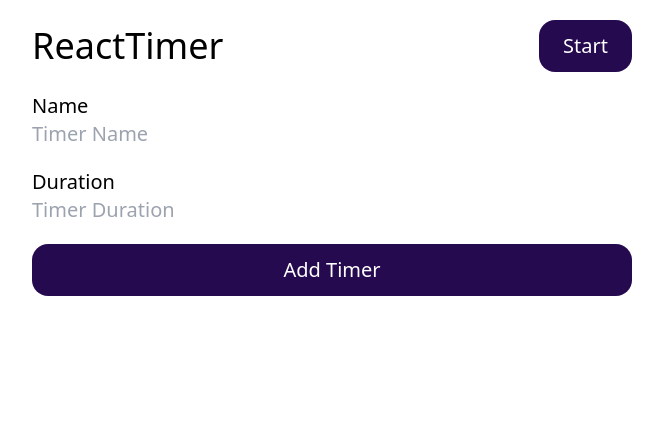
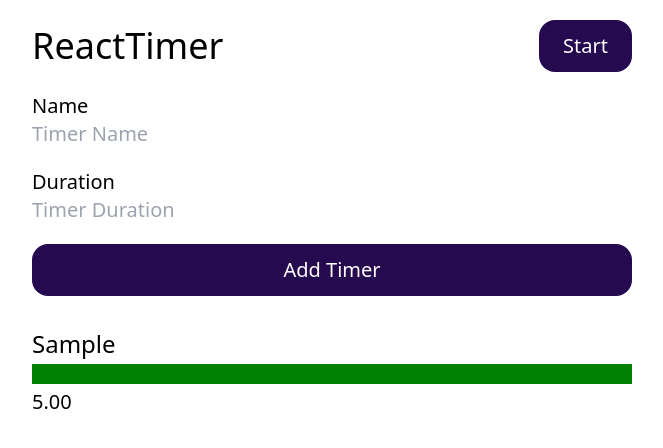
Before and after one commit to kaihenthorniwane/adv-components-tsx, a Next.js app: page / in a window 1280 px wide. Both pictures are taken after typing "Sample", "5" into the empty fields and a click on the button "Add Timer". Shown: the top 448 px of the page, without its empty margins (308-971 px from the left). Built offline with nearby package versions, Linux system fonts and the light colour scheme.

Commit message:
added starting and stopping

```diff
--- a/src/app/page.tsx
+++ b/src/app/page.tsx
@@ -18,10 +18,12 @@ export default function Home() {
 
   return (
     <main className="flex flex-col items-center">
-      <div className="flex flex-col w-full max-w-screen-sm p-5  gap-5">
+      <div className="flex flex-col w-full max-w-screen-sm p-5  gap-8">
         <TimersContextProvider>
-          <Header />
-          <AddTimer />
+          <div className="flex flex-col gap-5">
+            <Header />
+            <AddTimer />
+          </div>
           <Timers />
         </TimersContextProvider>
       </div>
--- a/src/components/AddTimer.tsx
+++ b/src/components/AddTimer.tsx
@@ -2,12 +2,15 @@ import Input from "./UI/Input";
 import { useRef } from "react";
 import Form, { FormAPI } from "./UI/Form";
 import Button from "./UI/Button";
-
+import { useTimersContext, type Timer } from "@/store/timers-context";
 export default function AddTimer() {
   const form = useRef<FormAPI>(null);
+  const timersContextValue = useTimersContext();
+  const { addTimer } = timersContextValue;
+
   function handleSaveTimer(data: unknown) {
-    const extractedData = data as { name: string; duration: string };
-    console.log(extractedData);
+    const extractedData = data as Timer;
+    addTimer({ duration: +extractedData.duration, name: extractedData.name });
     form.current?.clear();
   }
   return (
--- a/src/components/Header.tsx
+++ b/src/components/Header.tsx
@@ -7,7 +7,14 @@ export default function Header() {
   return (
     <header className="flex justify-between items-center">
       <h1 className="text-4xl">ReactTimer</h1>
-      <Button mode="button">
+      <Button
+        onClick={
+          timersContext.isRunning
+            ? timersContext.stopTimers
+            : timersContext.startTimers
+        }
+        mode="button"
+      >
         {timersContext.isRunning ? "Stop" : "Start"}
       </Button>
     </header>
--- a/src/components/Timer.tsx
+++ b/src/components/Timer.tsx
@@ -1,9 +1,49 @@
 import Container from "@/components/UI/Container";
+import {
+  useTimersContext,
+  type Timer as TimerProps,
+} from "@/store/timers-context";
+import { useEffect, useRef, useState } from "react";
 
-export default function Timer() {
+export default function Timer(props: TimerProps) {
+  const { name, duration } = props;
+  const interval = useRef<number | null>(null);
+  const [curTime, setCurTime] = useState(duration * 1000);
+  const { isRunning } = useTimersContext();
+
+  if (curTime <= 0 && interval.current) {
+    clearInterval(interval.current);
+  }
+
+  useEffect(() => {
+    let timer: number;
+    if (isRunning) {
+      timer = window.setInterval(function () {
+        setCurTime((prevTime) => (prevTime <= 0 ? prevTime : prevTime - 50));
+      }, 50);
+      interval.current = timer;
+    } else if (interval.current) {
+      clearInterval(interval.current);
+    }
+
+    return () => {
+      clearInterval(timer);
+    };
+  }, [isRunning]);
+
+  const formattedCurTime = (curTime / 1000).toFixed(2);
+
   return (
     <Container as={"article"}>
-      <h2>TODO: Timer Name</h2>
+      <div className="flex flex-col gap-1">
+        <h2 className="text-2xl">{name}</h2>
+        <progress
+          className="w-full"
+          max={duration * 1000}
+          value={curTime}
+        ></progress>
+        {formattedCurTime}
+      </div>
     </Container>
   );
 }
--- a/src/components/Timers.tsx
+++ b/src/components/Timers.tsx
@@ -1,3 +1,17 @@
+import { useTimersContext } from "@/store/timers-context";
+import Timer from "./Timer";
+
 export default function Timers() {
-  return <ul>{/* TODO ... */}</ul>;
+  const timersContextValue = useTimersContext();
+  const { timers } = timersContextValue;
+
+  return (
+    <ul className="flex flex-col gap-3">
+      {timers.map((timer) => {
+        return (
+          <Timer key={timer.name} duration={timer.duration} name={timer.name} />
+        );
+      })}
+    </ul>
+  );
 }
--- a/src/store/timers-context.tsx
+++ b/src/store/timers-context.tsx
@@ -1,6 +1,6 @@
 import { createContext, useContext, useReducer, type ReactNode } from "react";
 
-type Timer = {
+export type Timer = {
   name: string;
   duration: number;
 };
@@ -83,8 +83,8 @@ export default function TimersContextProvider(
   const [timersState, dispatch] = useReducer(timersReducer, initialState);
 
   const contextProviderInput: TimersContextValue = {
-    timers: initialState.timers,
-    isRunning: initialState.isRunning,
+    timers: timersState.timers,
+    isRunning: timersState.isRunning,
     addTimer(timerData: Timer) {
       dispatch({ mode: "ADD_TIMER", payload: timerData });
     },
```
